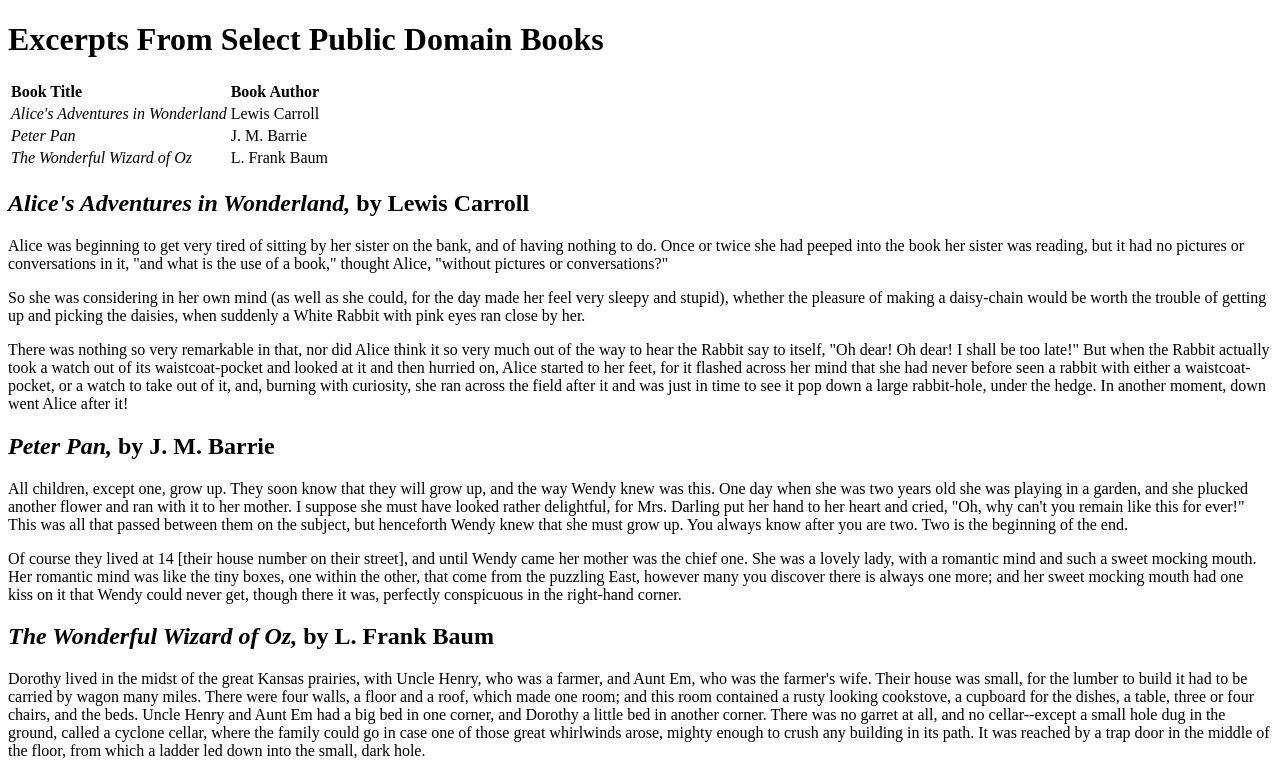
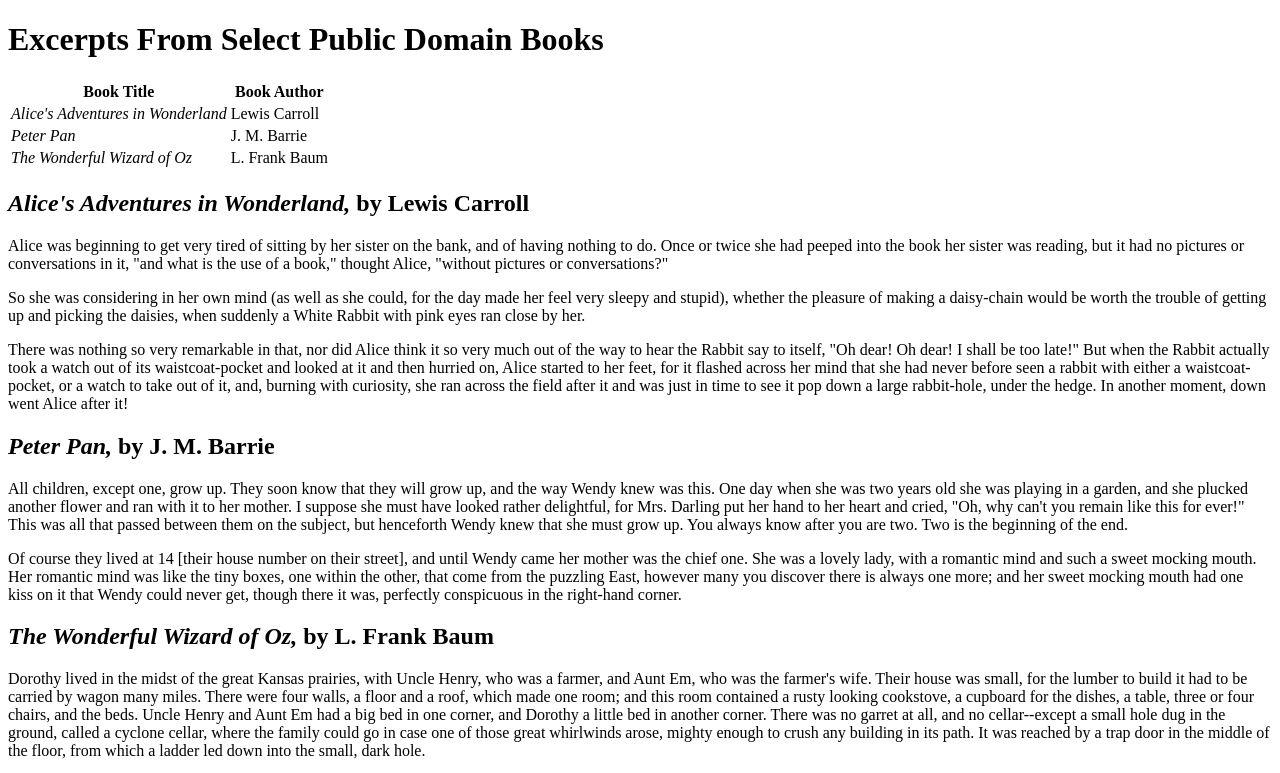
Before and after one commit to apatelidas/Lab-3, a plain HTML site: page index.html in a window 1280 px wide. Shown: the top 773 px of the page. Drawn offline with Linux system fonts and the light colour scheme.

Commit message:
Update index.html
Trying to add table tag

```diff
--- a/index.html
+++ b/index.html
@@ -12,8 +12,8 @@
 
 <table>
 	<tr>
-		<td><strong>Book Title</strong></td>
-		<td><strong>Book Author</strong></td>
+		<th><strong>Book Title</strong></th>
+		<th><strong>Book Author</strong></th>
 	</tr>
 	<tr>
 		<td><em>Alice's Adventures in Wonderland</em></td>
```
